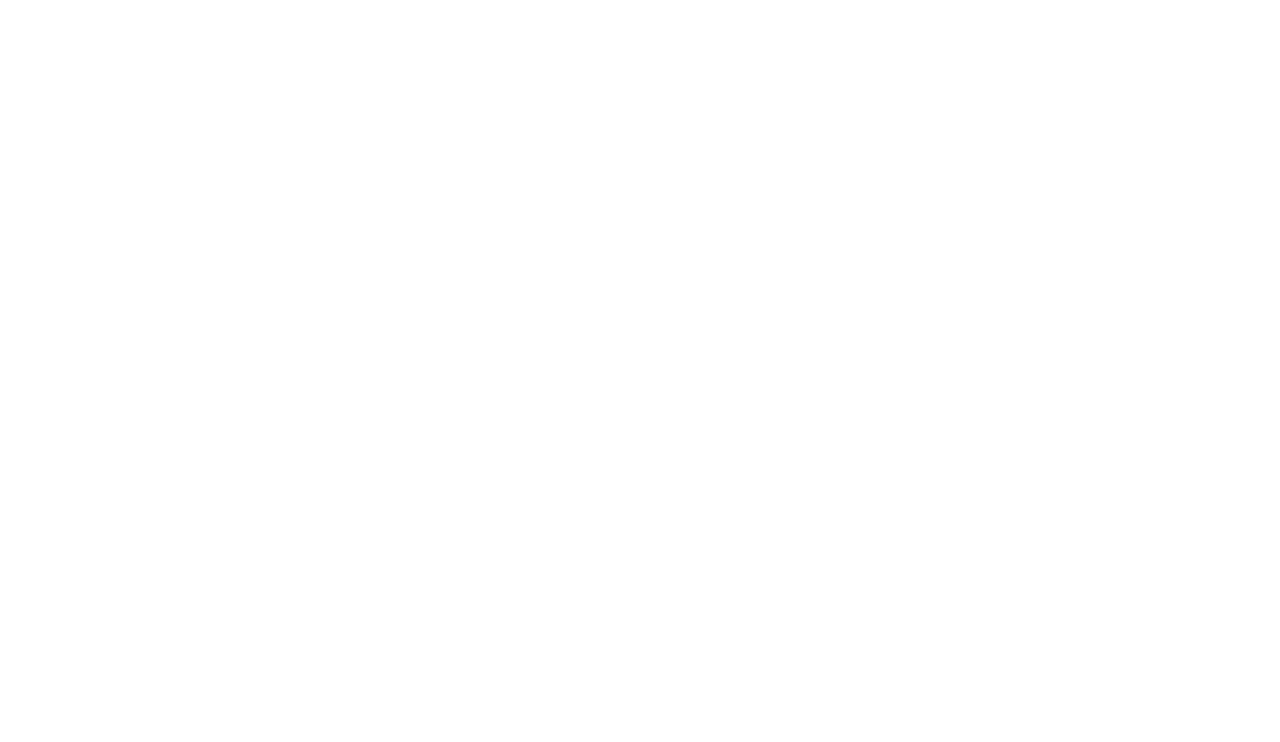
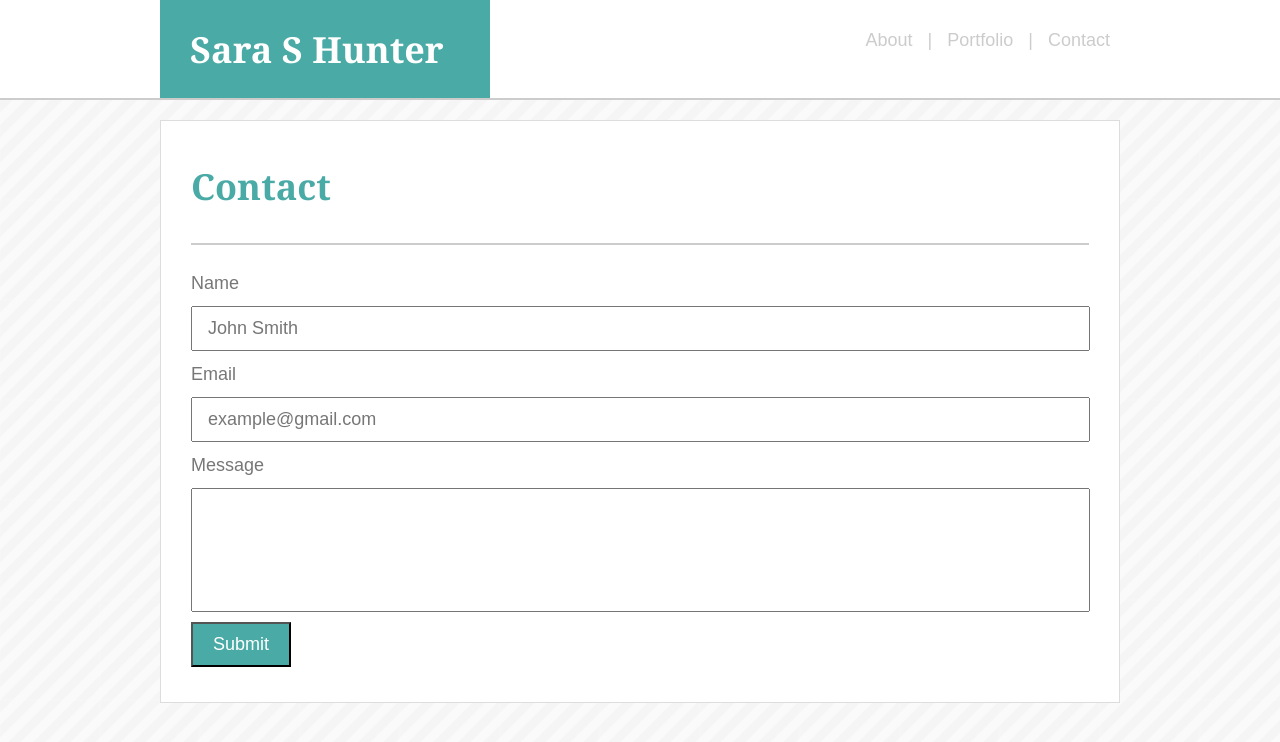
Before and after one commit to sarashunter/Basic-Portfolio, a plain HTML site: page contact.html in a window 1280 px wide. Drawn offline with Linux system fonts and the light colour scheme.

Commit message:
Add form to contact page.  Add input style.

```diff
--- a/assets/css/style.css
+++ b/assets/css/style.css
@@ -73,5 +73,21 @@ nav{
     float:left;
     margin-right: 20px;
     margin-bottom: 20px;
-    margin-top: 5px;
+    margin-top: 10px;
 }
+input{
+    width: 865px;
+    padding: 10px 15px 10px 15px;
+    font-family: Arial, 'Helvetica Neue', Helvetica, sans-serif;
+    color: #777777;
+    font-size: 18px;
+    margin: 5px 0px 5px 0px;
+}
+.message{
+    height: 100px;
+}
+input[type=submit]{
+    width: 100px;
+    background-color: #4aaaa5;
+    color: #ffffff;
+}
--- a/contact.html
+++ b/contact.html
@@ -0,0 +1,50 @@
+<!DOCTYPE html>
+<html lang="en">
+<head>
+    <meta charset="UTF-8">
+    <meta name="viewport" content="width=device-width, initial-scale=1.0">
+    <meta http-equiv="X-UA-Compatible" content="ie=edge">
+    <title>Sara Hunter</title>
+    <link rel="stylesheet" type="text/css" href="assets/css/reset.css">
+    <link rel="stylesheet" type="text/css" href="assets/css/style.css">
+</head>
+<body>
+    <div id="topbar"">
+       <header>
+           <div id="title">Sara S Hunter</div>
+            <nav>
+               <a href="index.html" alt="About">About</a> |
+               <a href="portfolio.html" alt="Portfolio">Portfolio</a> |
+               <a href="contact.html" alt="Contact">Contact</a>
+            </nav>
+       </header>
+    </div>
+       <div id="container">
+       <section>
+           <h1>Contact</h1>
+           <div class="content">
+ <form>
+        <p>
+            <label for='name'>Name</label>
+            <br>
+            <input type="text" name="name" value="John Smith">
+        </p>
+        <p>
+            <label for='email'>Email</label>
+            <br>
+            <input type="text" name="email" value="example@gmail.com">
+        </p>
+        <p>
+            <label for='message'>Message</label>
+            <br>
+            <input type="text" name="message" class="message">
+        </p>
+        <p>
+            <input type="submit">
+        </p>
+    </form>
+</div>
+</section>
+</div>
+</body>
+</html>
```
Also changed, not shown: index.html (+4 -3 lines).
